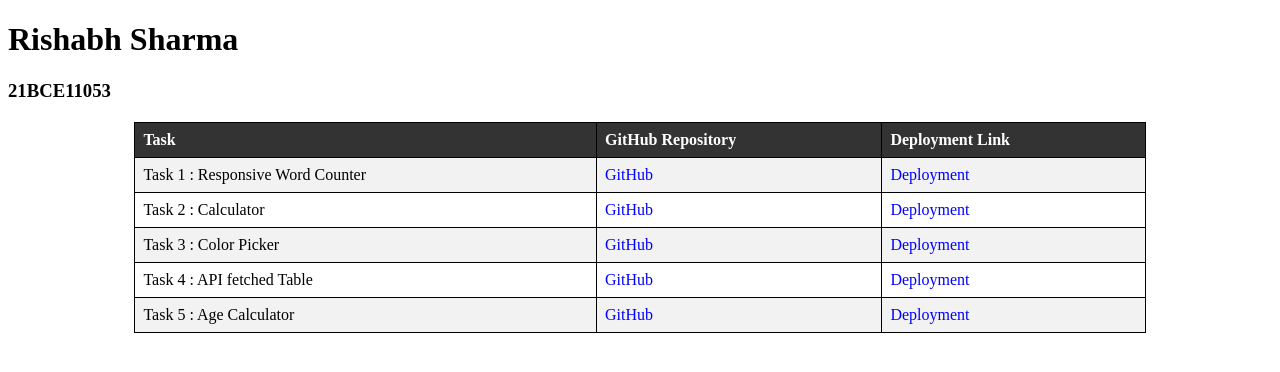
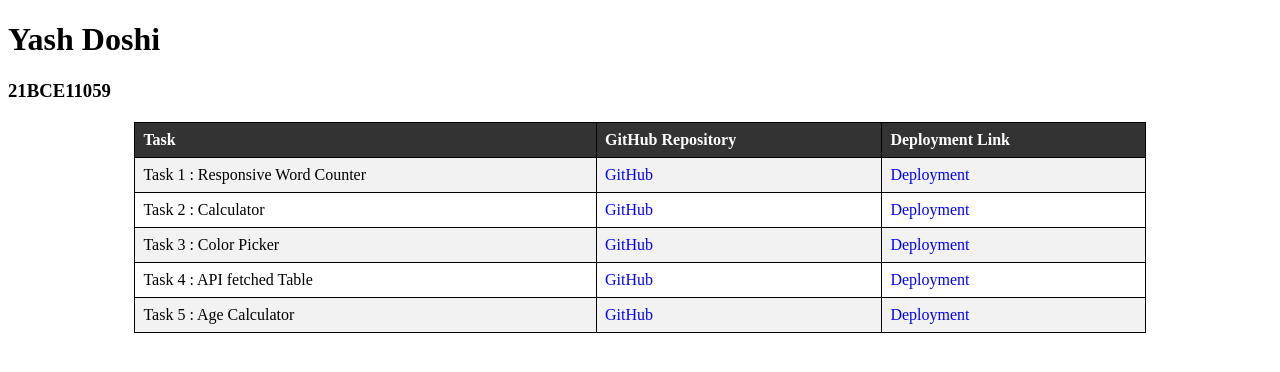
Before and after one commit to YashDoshi17/REACT_MERN, a plain HTML site: page index.html in a window 1280 px wide. Drawn offline with Linux system fonts and the light colour scheme.

Commit message:
Update index.html

```diff
--- a/index.html
+++ b/index.html
@@ -26,8 +26,8 @@
     </style>
 </head>
 <body>
-    <h1>Rishabh Sharma</h1>
-    <h3>21BCE11053</h3>
+    <h1>Yash Doshi</h1>
+    <h3>21BCE11059</h3>
     <table>
         <tr>
             <th>Task</th>
```
